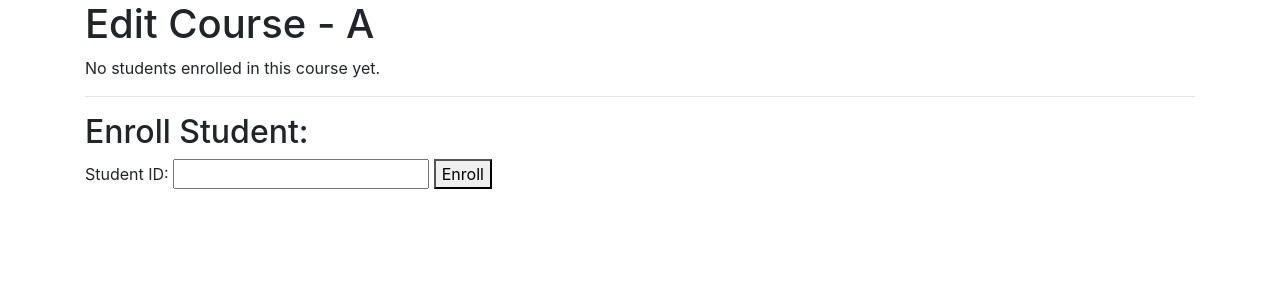
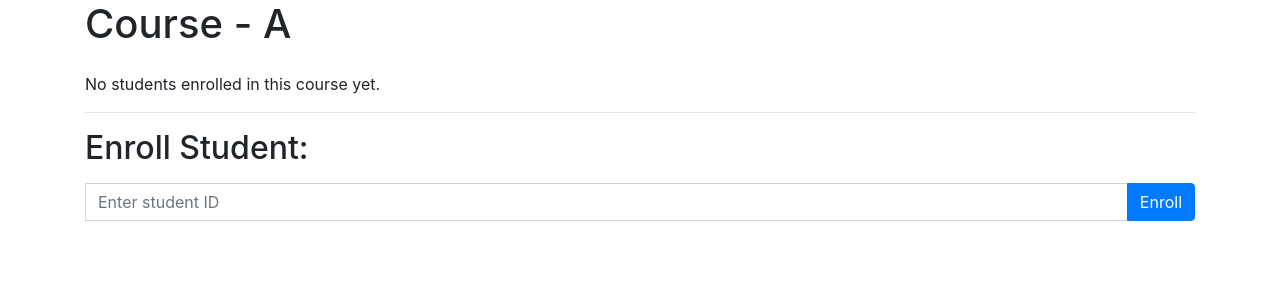
Before and after one commit to gauravpawar13/Face-Recognition-based-Attendance, a Django app: page /edit_course/1/ in a window 1280 px wide. Shown: the part 56-356 px from the top of the page. Run offline with Django 4.2, Linux system fonts and the light colour scheme; data comes from the database, SQL or seed files in the repository; both versions use the stored data as it was after the commit; some libraries are stand-ins or nearby versions.

Commit message:
Added unenroll option in courses

```diff
--- a/faceapp/templates/edit_course.html
+++ b/faceapp/templates/edit_course.html
@@ -1,13 +1,27 @@
 {% extends 'base.html' %}
 
 {% block content %}
-<h1>Edit Course - {{ course }}</h1>
+  <h1 class="mb-4">Course - {{ course }}</h1>
+
+  {% if messages %}
+      <ul class="messages">
+        {% for message in messages %}
+        <li{% if message.tags %} class="{{ message.tags }}" {% endif %}>{{ message }}</li>
+          {% endfor %}
+      </ul>
+    {% endif %}
 
   {% if students %}
-    <h2>Enrolled Students:</h2>
-    <ul>
+    <h2 class="mb-3">Enrolled Students:</h2>
+    <ul class="list-group">
       {% for student in students %}
-        <li>{{ student }}</li>
+        <li class="list-group-item d-flex justify-content-between align-items-center">
+          {{ student }}
+          <form method="POST" action="{% url 'unenroll_student' course_id=course.course_id student_id=student.student_id %}">
+            {% csrf_token %}
+            <button class="btn btn-danger" type="submit">Unenroll</button>
+          </form>
+        </li>
       {% endfor %}
     </ul>
   {% else %}
@@ -16,11 +30,15 @@
 
   <hr>
 
-<h2>Enroll Student:</h2>
-<form method="POST">
+  <h2 class="mb-3">Enroll Student:</h2>
+  <form method="POST" class="mb-4">
     {% csrf_token %}
-    <label for="student_id">Student ID:</label>
-    <input type="text" id="student_id" name="student_id">
-    <button type="submit">Enroll</button>
+    <div class="input-group">
+      <label class="sr-only" for="student_id">Student ID:</label>
+      <input type="text" id="student_id" name="student_id" class="form-control" placeholder="Enter student ID">
+      <div class="input-group-append">
+        <button class="btn btn-primary" type="submit">Enroll</button>
+      </div>
+    </div>
   </form>
 {% endblock %}
--- a/faceapp/views.py
+++ b/faceapp/views.py
@@ -1,6 +1,6 @@
 # from pyexpat.errors import messages
 from django.contrib import messages
-from django.http import HttpResponse
+from django.http import HttpResponse, HttpResponseBadRequest
 from django.shortcuts import render
 
 # Create your views here.
@@ -101,6 +101,18 @@ def edit_course(request, course_id):
                     messages.warning(request, f'{student} is already enrolled in {course} course.')
             except Student.DoesNotExist:
                 messages.error(request, f'Student with ID {student_id} does not exist.')
+        else:
+            enrollment_id = request.POST.get('enrollment_id')
+            if enrollment_id:
+                try:
+                    enrollment = Enrollment.objects.get(id=enrollment_id, course=course)
+                    student = enrollment.student
+                    enrollment.delete()
+                    messages.success(request, f'{student} unenrolled successfully from {course} course.')
+                except Enrollment.DoesNotExist:
+                    messages.error(request, 'Invalid enrollment ID')
+            else:
+                return HttpResponseBadRequest()
         return redirect(reverse('edit_course', kwargs={'course_id': course_id}))
 
     context = {
@@ -108,3 +120,16 @@ def edit_course(request, course_id):
         'students': students,
     }
     return render(request, 'edit_course.html', context)
+
+def unenroll_student(request, course_id, student_id):
+    course = get_object_or_404(Course, course_id=course_id)
+    student = get_object_or_404(Student, student_id=student_id)
+
+    try:
+        enrollment = Enrollment.objects.get(course=course, student=student)
+        enrollment.delete()
+        messages.success(request, f'Student {student} unenrolled from {course}.')
+    except Enrollment.DoesNotExist:
+        messages.warning(request, f'Student {student} is not enrolled in {course}.')
+
+    return redirect(reverse('edit_course', kwargs={'course_id': course_id}))
--- a/facepro/urls.py
+++ b/facepro/urls.py
@@ -26,4 +26,5 @@ urlpatterns = [
     path('add_course/', views.add_course, name='add_course'),
     path('edit_course/<str:course_id>/', views.edit_course, name='edit_course'),
     path('delete_course/<str:course_id>/', views.delete_course, name='delete_course'),
+    path('unenroll_student/<str:course_id>/unenroll/<str:student_id>/', views.unenroll_student, name='unenroll_student'),
 ]
```
Also changed, not shown: faceapp/templates/courses.html (+1 -8 lines), db.sqlite3. Lines whose indentation alone changed are shown as unchanged.
